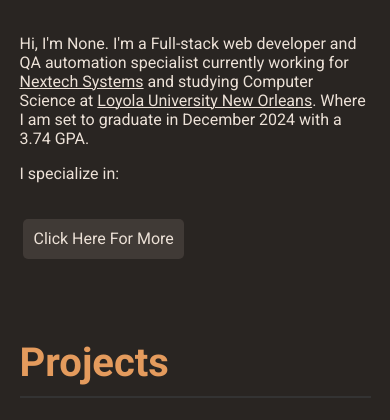
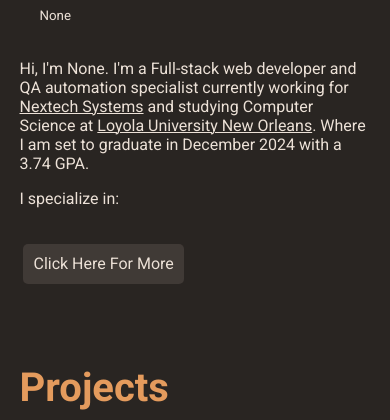
Before and after one commit to logikill99/PersonalOpenSourceWebsite, a Django app: page / in a window 390 px wide. Shown: the part 736-1156 px from the top of the page. Run offline with Django 5.2, Linux system fonts and the light colour scheme; data that the repository does not hold is empty.

Commit message:
minor changes

```diff
--- a/PersonalHomePage/settings.py
+++ b/PersonalHomePage/settings.py
@@ -65,6 +65,7 @@ LISTED_DISCORD = str(env('LISTED_DISCORD'))  # discord link
 
 ALLOWED_HOSTS = [str(env('ALLOWED_HOSTS'))]
 
+HOMEPAGE_IMAGE_CAPTION = str(env('HOMEPAGE_IMAGE_CAPTION'))
 # Application definition
 
 INSTALLED_APPS = [
--- a/home/static/style.css
+++ b/home/static/style.css
@@ -495,6 +495,11 @@ body {
     margin: 20px;
 }
 
+#about-me-images > small {
+    margin-left: 20px;
+    max-width: 33vw;
+}
+
 /* Existing CSS... */
 
 @media only screen and (max-width: 720px) {
@@ -547,6 +552,13 @@ body {
         padding: 0 0;
     }
 
+
+    #about-me-images > small {
+        margin-left: 20px;
+        margin-top: 10px;
+        max-width: calc(100vw - 60px);
+    }
+
     /* Stack container elements */
     .container {
         grid-template-columns: 1fr;
--- a/home/views.py
+++ b/home/views.py
@@ -10,6 +10,7 @@ from PersonalHomePage.settings import (
     LISTED_DISCORD,
     LISTED_NAME,
     LISTED_TITLE,
+    HOMEPAGE_IMAGE_CAPTION
 )
 from home.models import Experience, Skill
 
@@ -38,6 +39,7 @@ def home(request):
             "email": LISTED_EMAIL,
             "name": LISTED_NAME,
             "title": LISTED_TITLE,
+            "image_caption": HOMEPAGE_IMAGE_CAPTION
         },
     )
 
--- a/templates/index.html
+++ b/templates/index.html
@@ -33,6 +33,7 @@
         <div class="container">
         <div id="about-me-images">
             <img src="{% static '1.jpg' %}" alt="Just An Image I like">
+            <small>{{ image_caption }}</small>
         </div>
             <div class="about-me-text">
                 <p>Hi, I'm {{ name }}. I'm a Full-stack web developer and QA automation specialist currently working for
```
Also changed, not shown: 1 other file.
